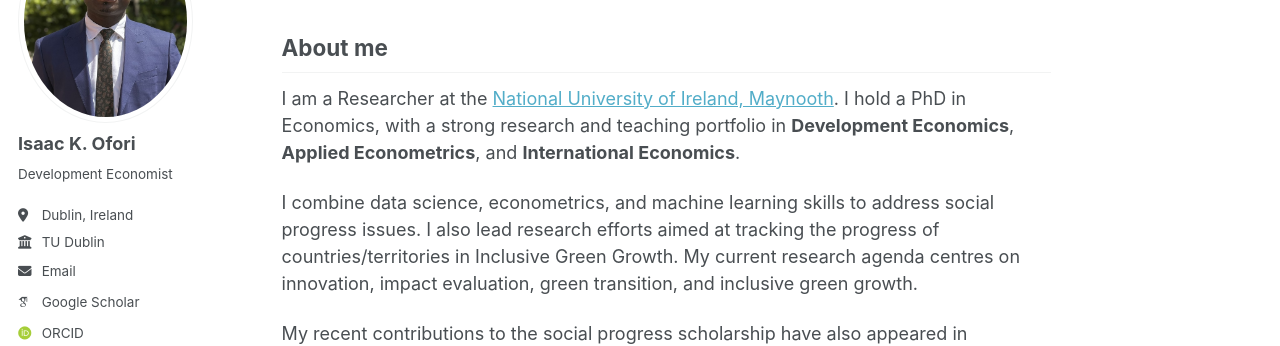
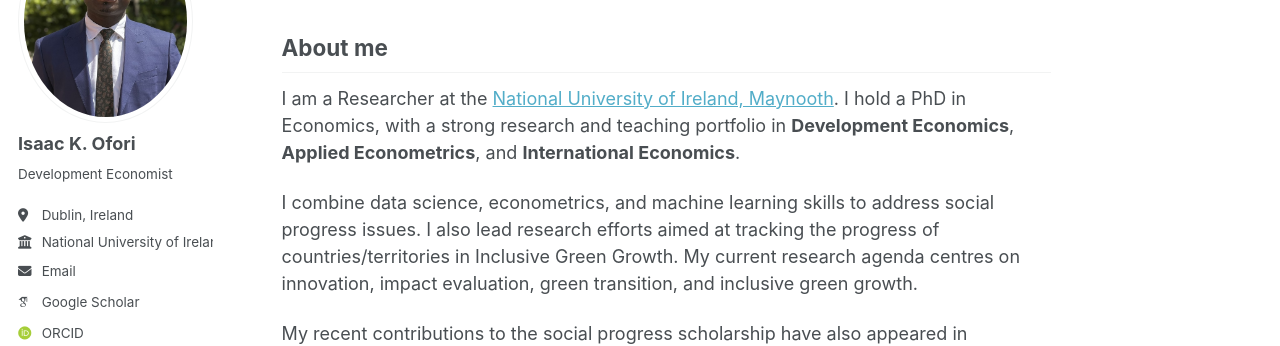
Before and after one commit to ikofori/ikofori.github.io, a Jekyll site: the page built from _pages/about.md, in a window 1280 px wide. Shown: the part 179-525 px from the top of the page. Built offline with Jekyll 4.4.1, drawn with Linux system fonts in a browser that asks for light colours; some web fonts are replaced; a script that is not in the unit is left out.

Commit message:
Update _config.yml

```diff
--- a/_config.yml
+++ b/_config.yml
@@ -28,7 +28,7 @@ author:
   pronouns         : # example: "she/her"
   bio              : "Development Economist"
   location         : "Dublin, Ireland"
-  employer         : "TU Dublin"
+  employer         : "National University of Ireland Maynooth"
   uri              : # URL
   email            : "ikofori@outlook.com"
 
```
